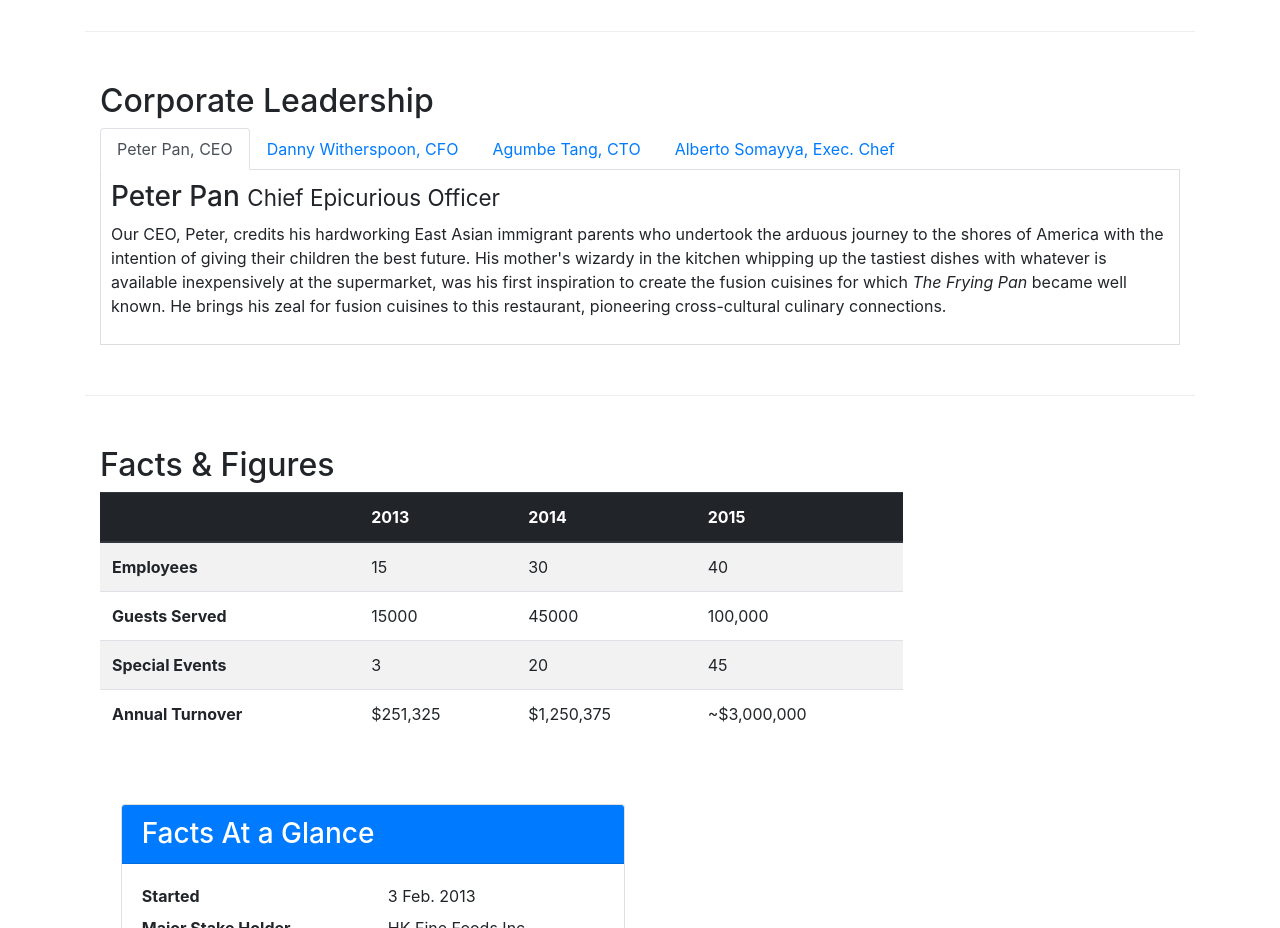
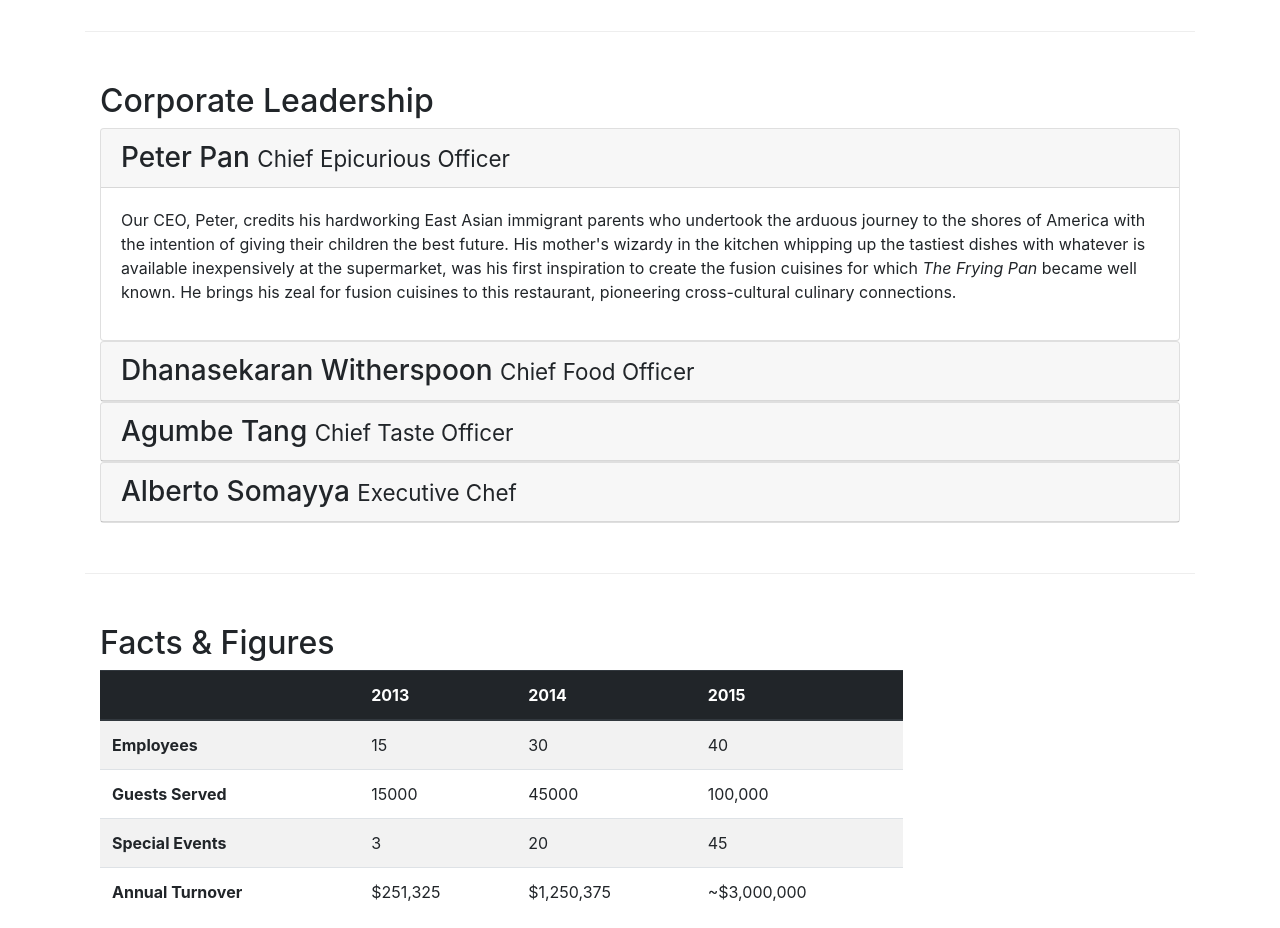
Before and after one commit to coloredinchris/bootstrap, a website: page aboutus.html in a window 1280 px wide. Shown: the part 820-1748 px from the top of the page. Drawn offline with nearby package versions, Linux system fonts and the light colour scheme.

Commit message:
accordion

```diff
--- a/aboutus.html
+++ b/aboutus.html
@@ -132,28 +132,17 @@ shrink-to-fit=no"
       <div class="row row-content align-items-center">
         <div class="col">
           <h2>Corporate Leadership</h2>
-          <ul class="nav nav-tabs">
-            <li class="nav-item">
-            <a class="nav-link active" href="#peter"
-            role="tab" data-toggle="tab">Peter Pan, CEO</a>
-            </li>
-            <li class="nav-item">
-            <a class="nav-link" href="#danny" role="tab"
-            data-toggle="tab">Danny Witherspoon, CFO</a>
-            </li>
-            <li class="nav-item">
-            <a class="nav-link" href="#agumbe"role="tab"
-            data-toggle="tab">Agumbe Tang, CTO</a>
-            </li>
-            <li class="nav-item">
-            <a class="nav-link" href="#alberto" role="tab"
-            data-toggle="tab">Alberto Somayya, Exec. Chef</a>
-            </li>
-            </ul>
 
-            <div class="tab-content">
-              <div role="tabpanel" class="tab-pane fade show active" id="peter">
-              <h3>Peter Pan <small>Chief Epicurious Officer</small></h3>
+            <div id="accordion">
+              <div class="card">
+                <div class="card-header" role="tab" id="peterhead">
+                  <h3 class="mb-0"><a class="hover" data-toggle="collapse" data-target="#peter">
+                    Peter Pan <small>Chief Epicurious Officer</small>
+                  </a>
+                </h3>
+              </div>
+              <div class="collapse show" id="peter" data-parent="#accordion">
+                <div class="card-body">
                   <p class="d-none d-sm-block">
                     Our CEO, Peter, credits his hardworking East Asian immigrant parents
                     who undertook the arduous journey to the shores of America with the
@@ -166,8 +155,17 @@ shrink-to-fit=no"
                     culinary connections.
                   </p>
                 </div>
-              <div role="tabpanel" class="tab-pane fade" id="danny">
-                <h3>Dhanasekaran Witherspoon <small>Chief Food Officer</small></h3>
+                </div>
+              </div>
+
+              <div class="card">
+                <div class="card-header" role="tab" id="dannyhead">
+                  <h3 class="mb-0"><a class="collapsed hover" data-toggle="collapse" data-target="#danny">Dhanasekaran Witherspoon <small>Chief Food Officer</small>
+                  </a>
+                  </h3>
+                </div>
+                <div class="collapse" id="danny" data-parent="#accordion">
+                  <div class="card-body">
                     <p class="d-none d-sm-block">
                       Our CFO, Danny, as he is affectionately referred to by his
                       colleagues, comes from a long established family tradition in
@@ -179,8 +177,17 @@ shrink-to-fit=no"
                       >
                     </p>
                   </div>
-              <div role="tabpanel" class="tab-pane fade" id="agumbe">
-                <h3>Agumbe Tang <small>Chief Taste Officer</small></h3>
+                </div>
+              </div>
+
+              <div class="card">
+                <div class="card-header" role="tab" id="agumbehead">
+                  <h3 class="mb-0"><a class="collapsed hover" data-toggle="collapse" data-target="#agumbe">Agumbe Tang <small>Chief Taste Officer</small>
+                  </a>
+                  </h3>
+                </div>
+                <div class="collapse" id="agumbe" data-parent="#accordion">
+                  <div class="card-body">
                     <p class="d-none d-sm-block">
                       Blessed with the most discerning gustatory sense, Agumbe, our CTO,
                       personally ensures that every dish that we serve meets his exacting
@@ -189,8 +196,17 @@ shrink-to-fit=no"
                       <em>You click only if you survive my lick.</em>
                     </p>
                   </div>
-              <div role="tabpanel" class="tab-pane fade" id="alberto">
-                <h3>Alberto Somayya <small>Executive Chef</small></h3>
+                </div>
+              </div>
+
+              <div class="card">
+                <div class="card-header" role="tab" id="albertohead">
+                  <h3 class="mb-0"><a class="collapsed hover" data-toggle="collapse" data-target="#alberto">Alberto Somayya <small>Executive Chef</small>
+                  </a>
+                  </h3>
+                </div>
+                <div class="collapse" id="alberto" data-parent="#accordion">
+                  <div class="card-body">
                     <p class="d-none d-sm-block">
                       Award winning three-star Michelin chef with wide International
                       experience having worked closely with whos-who in the culinary
@@ -201,6 +217,8 @@ shrink-to-fit=no"
                       get a winning hit! Amma Mia!</em
                       >
                     </p>
+                  </div>
+                </div>
               </div>
               </div>
             </div>
--- a/css/styles.css
+++ b/css/styles.css
@@ -20,6 +20,10 @@ body {
   border-right: 1px solid #ddd;
   border-bottom: 1px solid #ddd;
   padding: 10px;
+}
+
+.hover {
+  cursor: pointer;
 }
 
 /* -----GENERAL STYLES----- */
```
Lines whose indentation alone changed are shown as unchanged.
